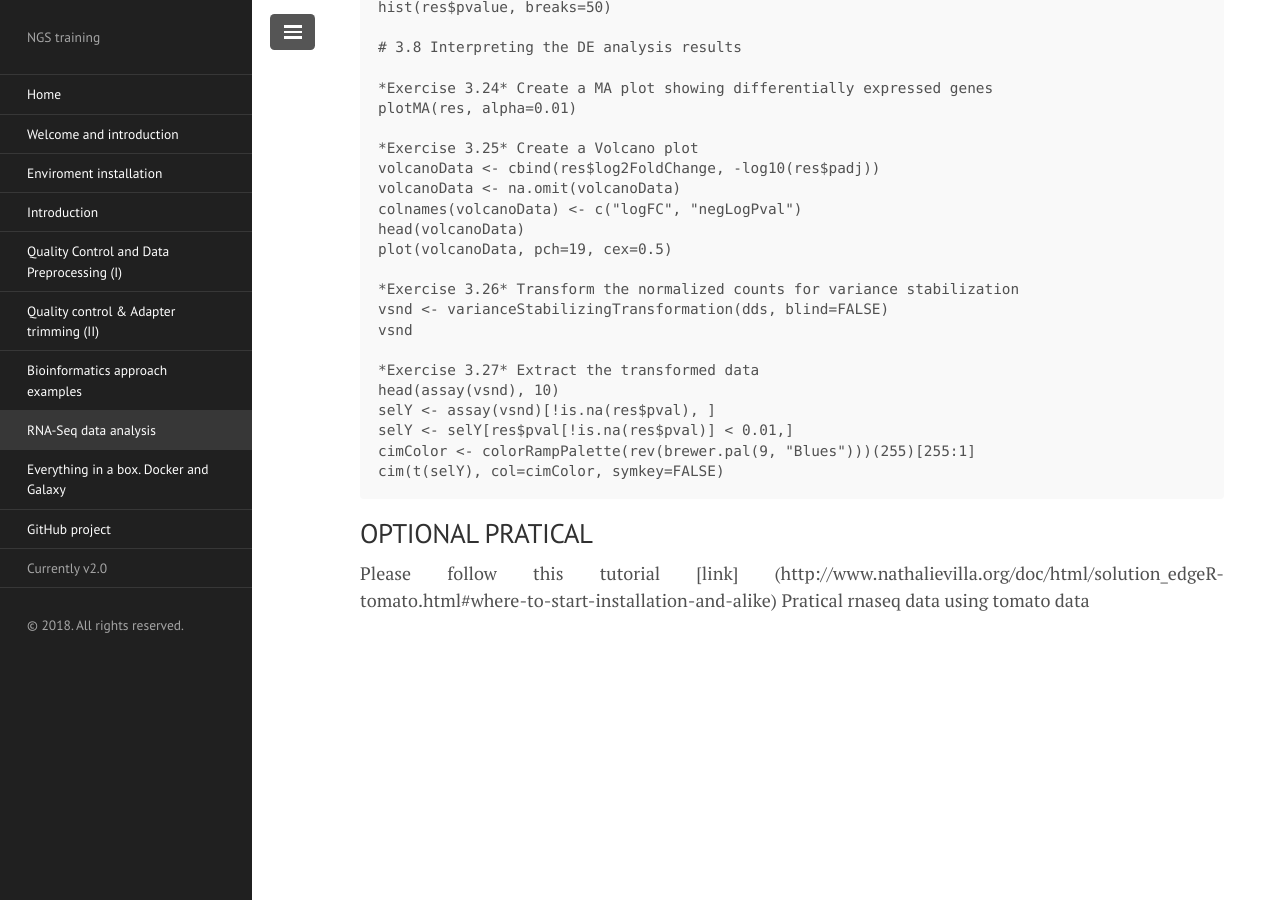
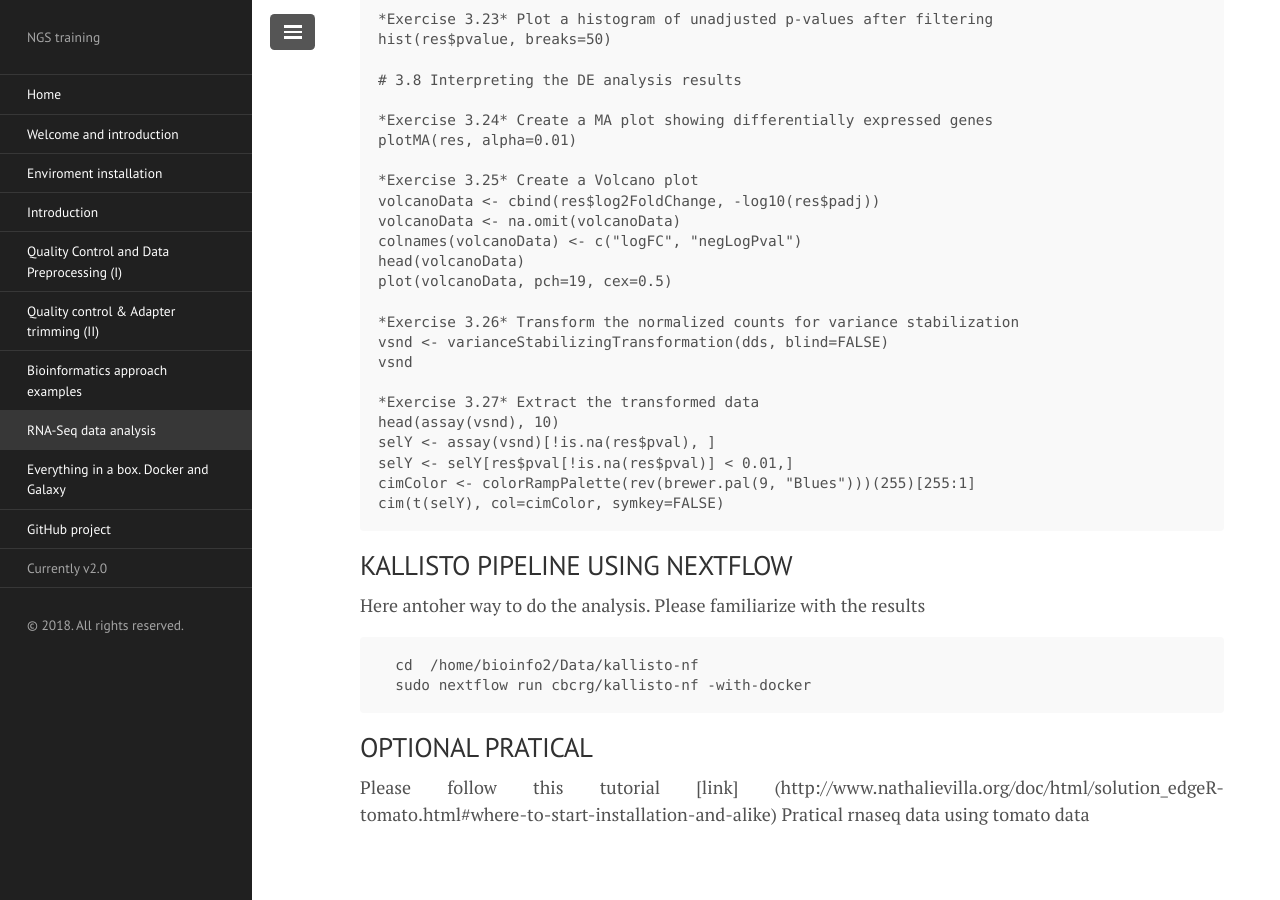
Before and after one commit to bioinfo-dirty-jobs/NGSBASE, a Jekyll site: the page built from lectures/07.rnaseq_pipeline.md, in a window 1280 px wide and 900 px high, scrolled down 4725 px. Built offline with Jekyll 4.4.1, drawn with Linux system fonts in a browser that asks for light colours; nearby versions of some CDN libraries; some of the changed text lies outside the part shown.

Commit message:
rna modify

````diff
--- a/lectures/07.rnaseq_pipeline.md
+++ b/lectures/07.rnaseq_pipeline.md
@@ -224,8 +224,15 @@ cim(t(selY), col=cimColor, symkey=FALSE)
 ```
 
 
+## KALLISTO PIPELINE USING NEXTFLOW
+
+Here antoher way to do the  analysis. Please familiarize with the results
 
 
+```
+  cd  /home/bioinfo2/Data/kallisto-nf
+  sudo nextflow run cbcrg/kallisto-nf -with-docker
+```
 
 
 
````
Also changed, not shown: 1 other file.
